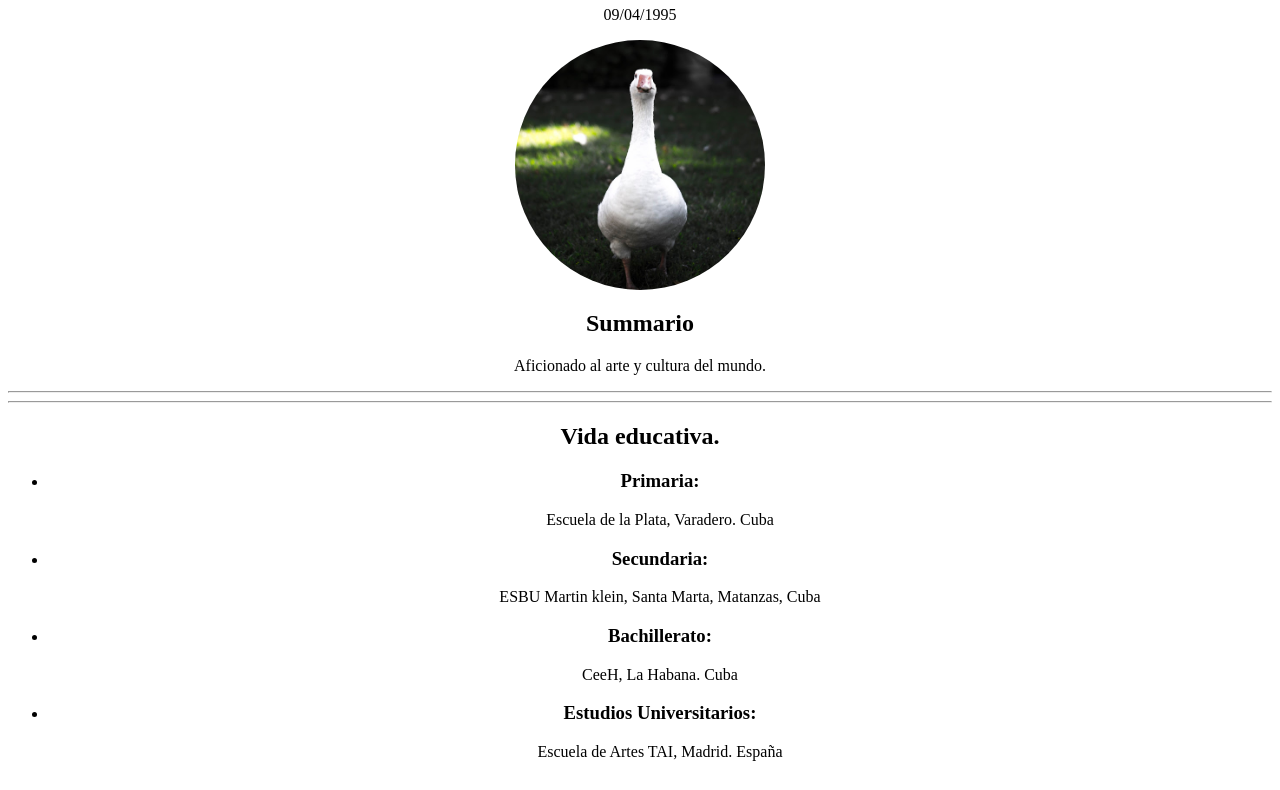
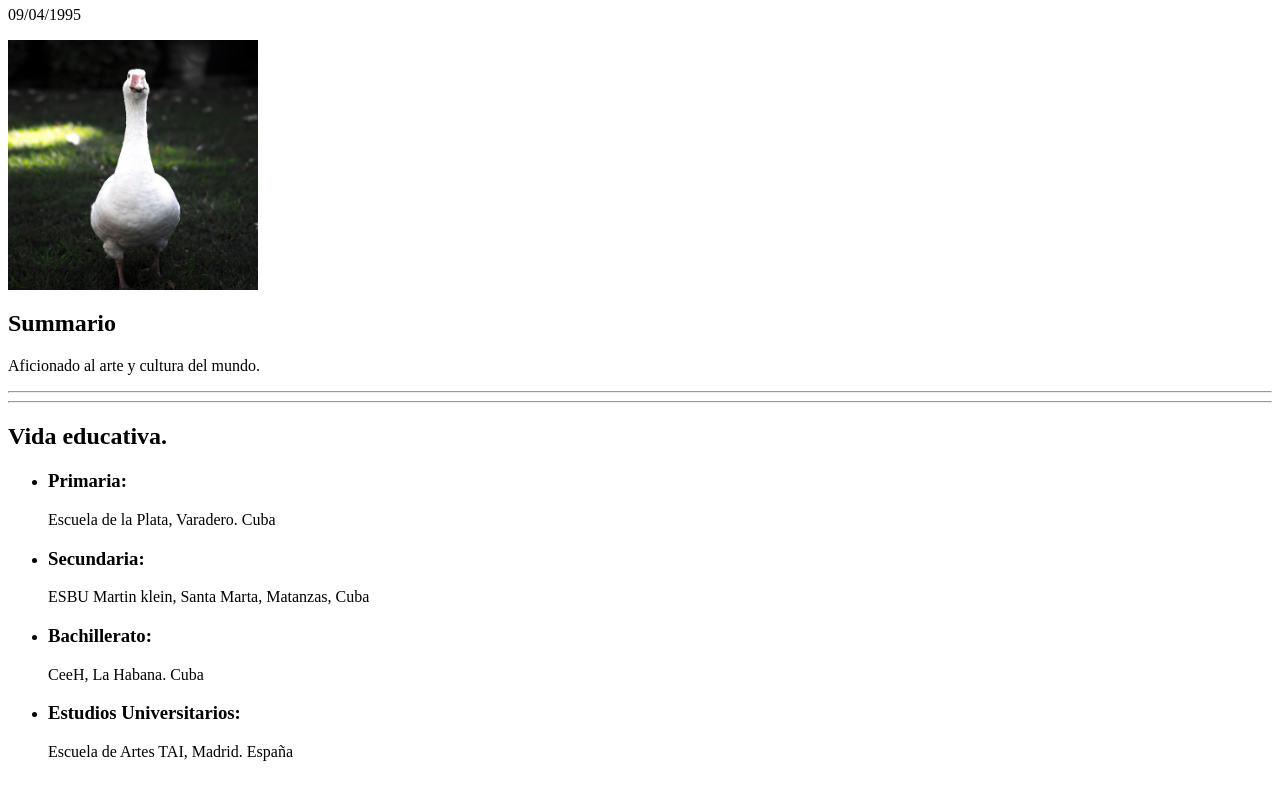
Before and after one commit to srSap0/html-prj.Capstone01, a plain HTML site: page index.html in a window 1280 px wide. Shown: the part 60-850 px from the top of the page. Drawn offline with Linux system fonts and the light colour scheme.

Commit message:
Update index.html
remove css

```diff
--- a/index.html
+++ b/index.html
@@ -5,18 +5,10 @@
     <title>My Resume</title>
 </head>
 <body>
-    <style>
-            body{
-                text-align: center;
-            }
-            img{
-                height: 250px;
-                border-radius: 50%;
-            }
-    </style>
+
 <h1>Alfred Carballo</h1>
 <p>09/04/1995</p>
-<img src="./Assets/imagenes/perfil ganso.jpg" alt="foto de perfil">
+<img style="width: 250px" src="./Assets/imagenes/perfil ganso.jpg" alt="foto de perfil">
 <h2>Summario</h2>
     <p>Aficionado al arte y cultura del mundo.</p>
     <hr>
```
